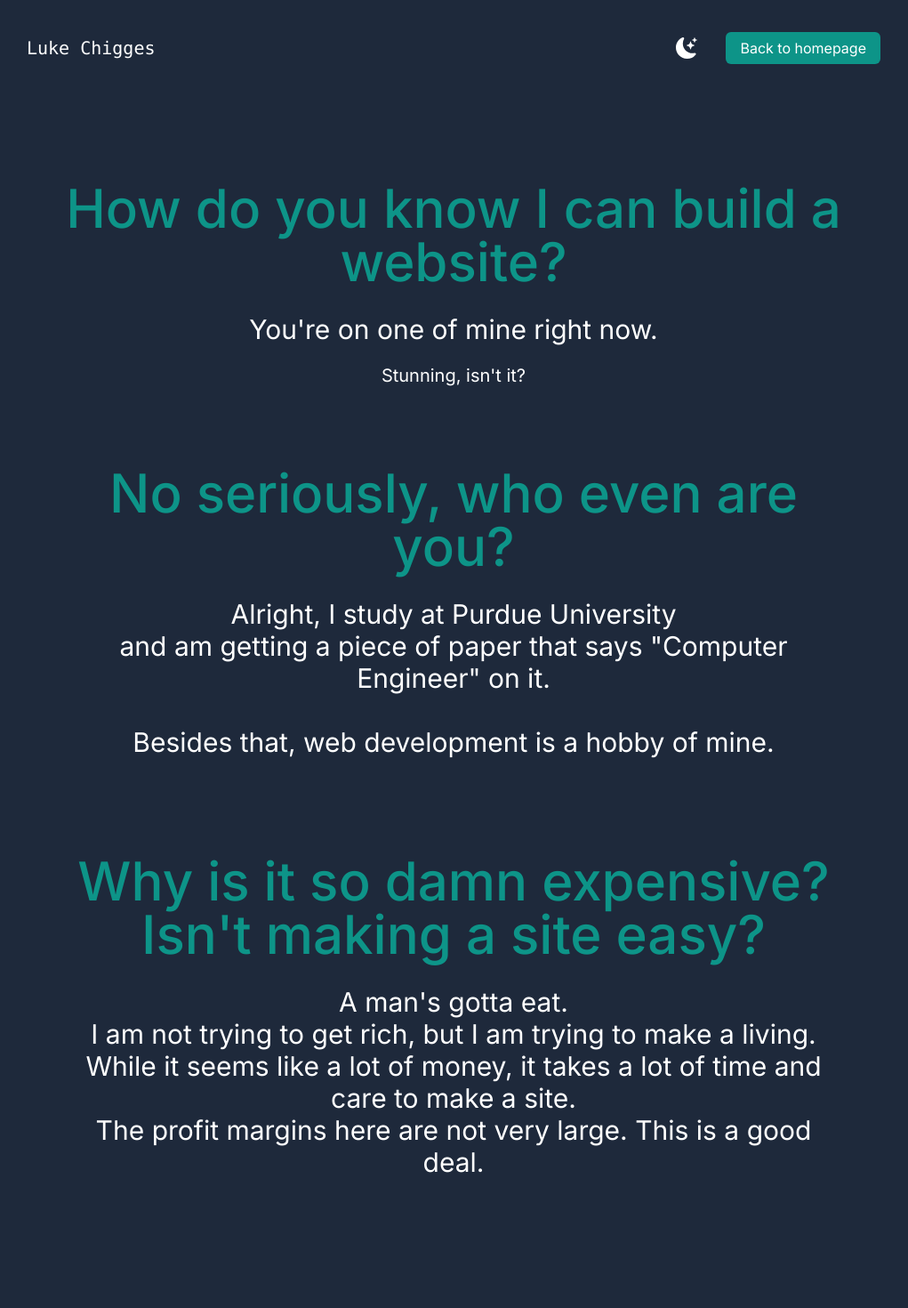
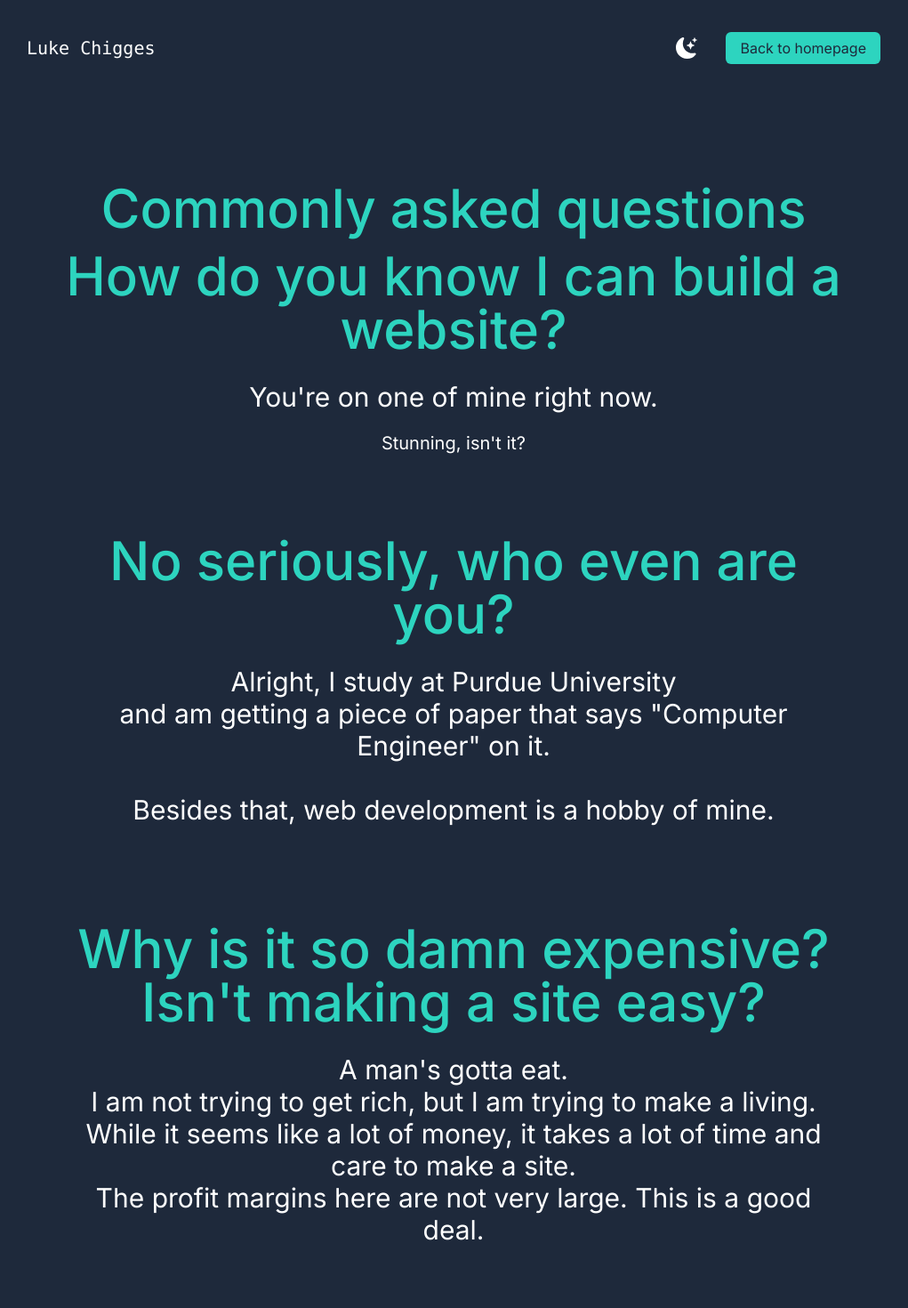
Before and after one commit to CtrlAltDelight/react-portfolio, a Next.js app: page /resume in a window 1280 px wide. Shown: the top 1470 px of the page at 89% size, without its empty margins (130-1151 px from the left). Built offline with nearby package versions, Linux system fonts and the light colour scheme.

Commit message:
Updated colors on resume page

```diff
--- a/src/app/resume/page.tsx
+++ b/src/app/resume/page.tsx
@@ -28,9 +28,9 @@ export default function Home() {
 			<main className="transition duration-500 bg-white px-10 md:px-20 lg:px-40 dark:bg-slate-800">
 				<section className="min-h-screen">
 					<nav className="py-10 mb-12 flex justify-between">
-						<h1 className="text-xl font-mono transition duration-500 dark:text-white">
+						<h2 className="text-xl font-mono transition duration-500 dark:text-white">
 							Luke Chigges
-						</h1>
+						</h2>
 						<ul className="flex items-center">
 							<li>
 								<BsFillMoonStarsFill
@@ -40,8 +40,8 @@ export default function Home() {
 							</li>
 							<li>
 								<a
-									className="transition hover:bg-blue-600 duration-500 bg-teal-600
-									text-white px-4 py-2 rounded-md ml-8"
+									className="transition hover:bg-blue-600 duration-500 bg-teal-400
+									text-white dark:text-slate-800 px-4 py-2 rounded-md ml-8"
 									href="/"
 								>
 									Back to homepage
@@ -51,7 +51,10 @@ export default function Home() {
 					</nav>
 
 					<div className="text-center p-10">
-						<h2 className="text-5xl py-2 text-teal-600 font-medium md:text-6xl">
+						<h1 className="text-5xl py-2 text-teal-400 font-medium md:text-6xl">
+							Commonly asked questions
+						</h1>
+						<h2 className="text-5xl py-2 text-teal-400 font-medium md:text-6xl">
 							How do you know I can build a website?
 						</h2>
 						<h3 className="text-md py-5 leading-8 text-gray-800 md:text-3xl transition duration-500 dark:text-white">
@@ -60,30 +63,46 @@ export default function Home() {
 						<p className="leading-8 text-gray-800 md:text-xl max-w-xl mx-auto transition duration-500 dark:text-white">
 							Stunning, isn&apos;t it?
 						</p>
-						<h2 className="text-5xl mt-20 py-2 text-teal-600 font-medium md:text-6xl">
+						<h2 className="text-5xl mt-20 py-2 text-teal-400 font-medium md:text-6xl">
 							No seriously, who even are you?
 						</h2>
 						<h3 className="text-md py-5 leading-8 text-gray-800 md:text-3xl transition duration-500 dark:text-white">
-							Alright, I study at Purdue University<br />
-							and am getting a piece of paper that says &quot;Computer Engineer&quot; on it.<br /><br />
+							Alright, I study at Purdue University
+							<br />
+							and am getting a piece of paper that says &quot;Computer
+							Engineer&quot; on it.
+							<br />
+							<br />
 							Besides that, web development is a hobby of mine.
 						</h3>
-						<h2 className="text-5xl mt-20 py-2 text-teal-600 font-medium md:text-6xl">
+						<h2 className="text-5xl mt-20 py-2 text-teal-400 font-medium md:text-6xl">
 							Why is it so damn expensive? Isn&apos;t making a site easy?
 						</h2>
 						<h3 className="text-md py-5 leading-8 text-gray-800 md:text-3xl transition duration-500 dark:text-white">
-							A man&apos;s gotta eat.<br />
-							I am not trying to get rich, but I am trying to make a living.<br />
-							While it seems like a lot of money, it takes a lot of time and care to make a site.<br />
-							The profit margins here are not very large. This is a good deal.<br /><br />
+							A man&apos;s gotta eat.
+							<br />
+							I am not trying to get rich, but I am trying to make a living.
+							<br />
+							While it seems like a lot of money, it takes a lot of time and
+							care to make a site.
+							<br />
+							The profit margins here are not very large. This is a good deal.
+							<br />
+							<br />
 						</h3>
-						<h2 className="text-5xl mt-20 py-2 text-teal-600 font-medium md:text-6xl">
+						<h2 className="text-5xl mt-20 py-2 text-teal-400 font-medium md:text-6xl">
 							What sets you apart besides your good looks?
 						</h2>
 						<h3 className="text-md py-5 leading-8 text-gray-800 md:text-3xl transition duration-500 dark:text-white">
-							Ah, shucks. You&apos;re too kind.<br /><br />
-							Well, I am a computer engineer by trade, so I know my way around a computer and networks.<br />
-							I work very personally with my clients. This results in a highly personalized site.<br />
+							Ah, shucks. You&apos;re too kind.
+							<br />
+							<br />
+							Well, I am a computer engineer by trade, so I know my way around a
+							computer and networks.
+							<br />
+							I work very personally with my clients. This results in a highly
+							personalized site.
+							<br />
 						</h3>
 					</div>
 				</section>
```
